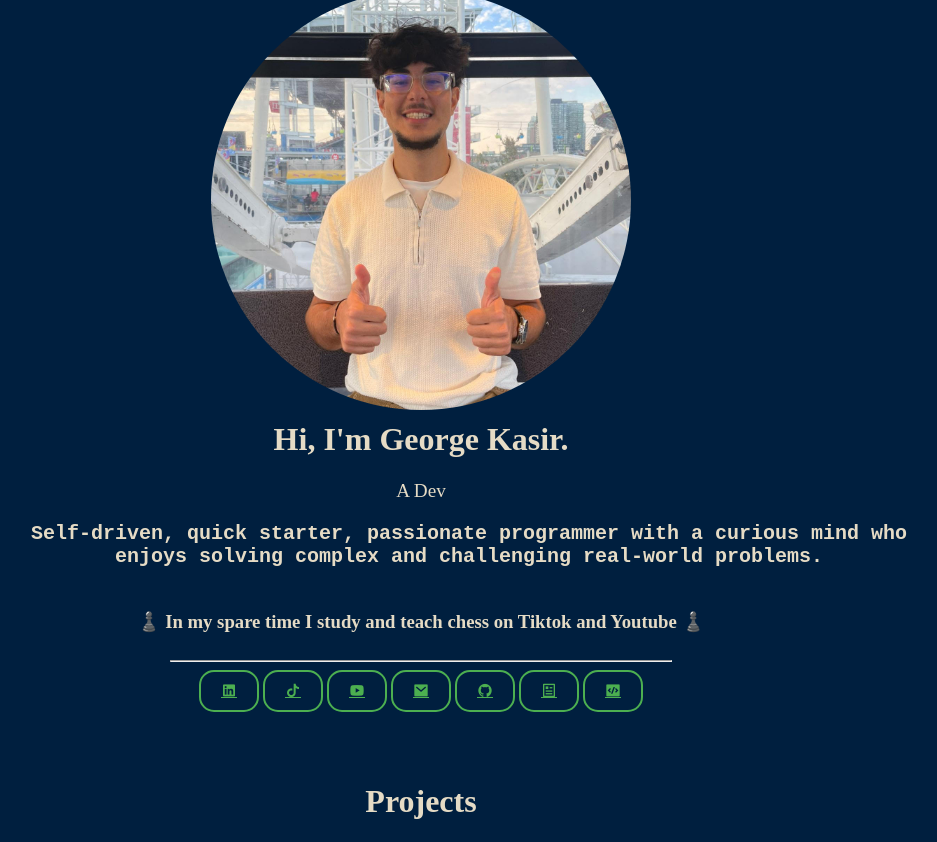
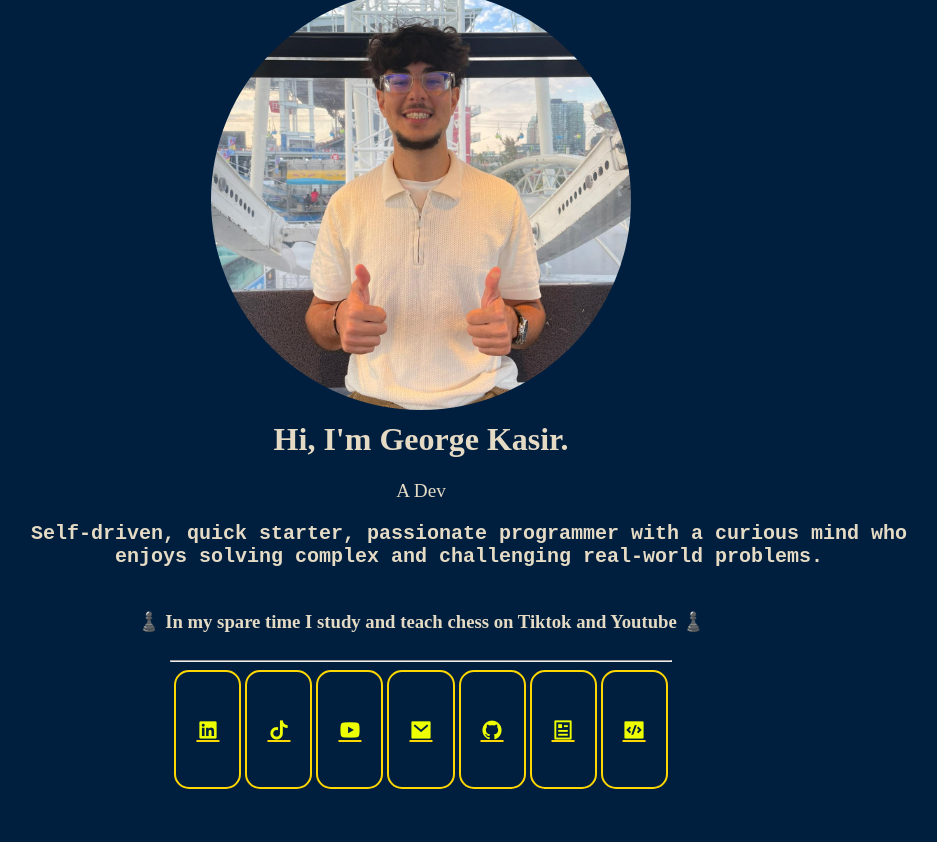
Before and after one commit to Georgeyy07/Georgeyy07.github.io, a plain HTML site: page index.html in a window 1280 px wide. Shown: the top 842 px of the page, without its empty margins (219-1156 px from the left). Drawn offline with nearby package versions, Linux system fonts and the light colour scheme.

Commit message:
Update index.css

```diff
--- a/index.css
+++ b/index.css
@@ -36,25 +36,27 @@ body {
 
 .reference-button {
     padding: 10px 20px;
-    color: #4CAF50;
+    color: #FFD700 ;
     background-color: transparent;
-    border: 2px solid #4CAF50;
+    border: 2px solid #FFD700 ;
     border-radius: 15px;
     transition: all 0.3s ease;
     display: inline-block;
     margin-bottom: 50px;
 }
 
+.reference-button i{
+    display: block;
+    margin: 35px 0;
+    color: rgb(238, 255, 2);
+    font-size: 23px;
+    transition: all .6s;
+}
+
 .reference-button:hover {
     background-color: #4CAF50; /* change colorway i dont like it */
 }
 
-#references img {
-    margin-right: 20px; /* spacing */
-    vertical-align: middle;
-    /* try to find a way to make the buttom images all the same color */
-
-}
 
 #projectLinks{
     color: rgb(32, 209, 209);
```
